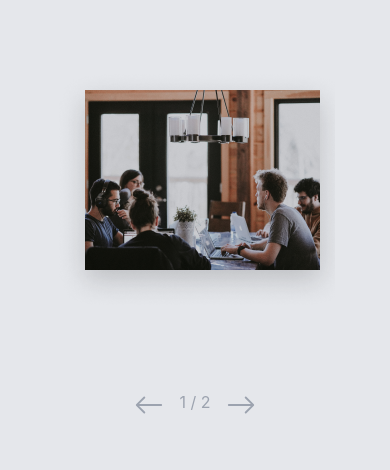
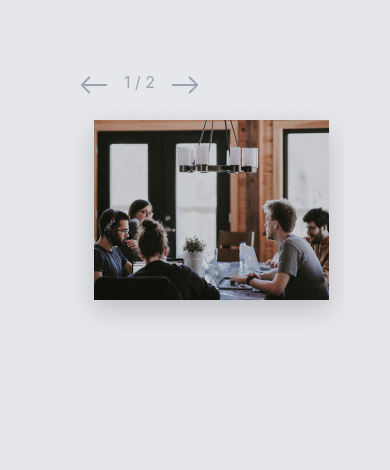
Before and after one commit to Arsalan31/my-project1, a React (Create React App) app: page /Udix in a window 390 px wide. Shown: the part 700-1170 px from the top of the page. Built offline with nearby package versions, Linux system fonts and the light colour scheme; what tailwindcss-rtl would draw is missing.

Commit message:
carousel

```diff
--- a/package.json
+++ b/package.json
@@ -15,6 +15,7 @@
     "react": "^18.2.0",
     "react-bootstrap": "^2.6.0",
     "react-dom": "^18.2.0",
+    "react-elastic-carousel": "^0.11.5",
     "react-owl-carousel": "^2.3.3",
     "react-router-dom": "^6.4.3",
     "react-scripts": "5.0.1",
--- a/src/Components/Content.js
+++ b/src/Components/Content.js
@@ -6,11 +6,11 @@ function Content() {
     return (
         <section className="flex flex-col items-start w-full h-full md:bg-transparent bg-gray-200 flex-none order-2 flex-grow-0">
             <div className="container px-16 pb-6 mx-auto">
-                <div className="flex flex-wrap-reverse lg:flex-wrap justify-center">
-                    <div className="lg:w-1/2 lg:mt-32 mb-20">
+                <div className="flex flex-wrap">
+                    <div className="lg:order-1 order-2 lg:w-1/2 lg:mt-32 mb-20">
                         <div className="image1 lg:w-100 lg:h-92 sm:w-120 sm:h-98 w-70 h-60 lg:mt-36"></div>
                     </div>
-                    <div className="flex flex-col flex-none flex-grow-0 order-0 md:order-1 text-center w-full lg:w-1/2 mt-32 mb-20">
+                    <div className="flex flex-col flex-none flex-grow-0 order-0 lg:order-1 text-center w-full lg:w-1/2 mt-32 mb-20">
                         <img className="image md:self-end self-center mt-24"></img>
                         <h1 className="w-full font-bold text-black mt-8 md:text-end text-center sm:text-4xl text-2xl sm:leading-10 mb-2">is a leading provider of digital<br className="sm:block" /> marketing services</h1>
                         <p className="w-full mt-10 font-normal sm:text-base text-sm md:text-end text-center text-hex mb-20">Using proprietary tools and we run thousands of simultaneous self-funded
@@ -18,8 +18,7 @@ function Content() {
                             <br className="sm:block" />mobile and video ads and many more. The campaigns either support our
                             <br className="sm:block" /> publishing assets or (in most cases) direct users directly to our clients.</p>
                     </div>
-                </div>
-                <div className="flex md:justify-end justify-center text-gray-400 md:text-gray-300">
+                    <div className="flex md:justify-end lg:order-2 order-1 justify-center text-gray-400 md:text-gray-300">
                     <button><svg xmlns="http://www.w3.org/2000/svg" className="me-3" width="60" height="30" fill="currentColor" class="bi bi-arrow-left" viewBox="0 0 16 16">
                         <path fill-rule="evenodd" d="M15 8a.5.5 0 0 0-.5-.5H2.707l3.147-3.146a.5.5 0 1 0-.708-.708l-4 4a.5.5 0 0 0 0 .708l4 4a.5.5 0 0 0 .708-.708L2.707 8.5H14.5A.5.5 0 0 0 15 8z" />
                     </svg></button>
@@ -27,6 +26,7 @@ function Content() {
                     <button><svg xmlns="http://www.w3.org/2000/svg" className="ms-3" width="60" height="30" fill="currentColor" class="bi bi-arrow-right" viewBox="0 0 16 16">
                         <path fill-rule="evenodd" d="M1 8a.5.5 0 0 1 .5-.5h11.793l-3.147-3.146a.5.5 0 0 1 .708-.708l4 4a.5.5 0 0 1 0 .708l-4 4a.5.5 0 0 1-.708-.708L13.293 8.5H1.5A.5.5 0 0 1 1 8z" />
                     </svg></button>
+                </div>
                 </div>
             </div>
 
```
Also changed, not shown: 1 other file (tests, documents, lock files or other folders).
